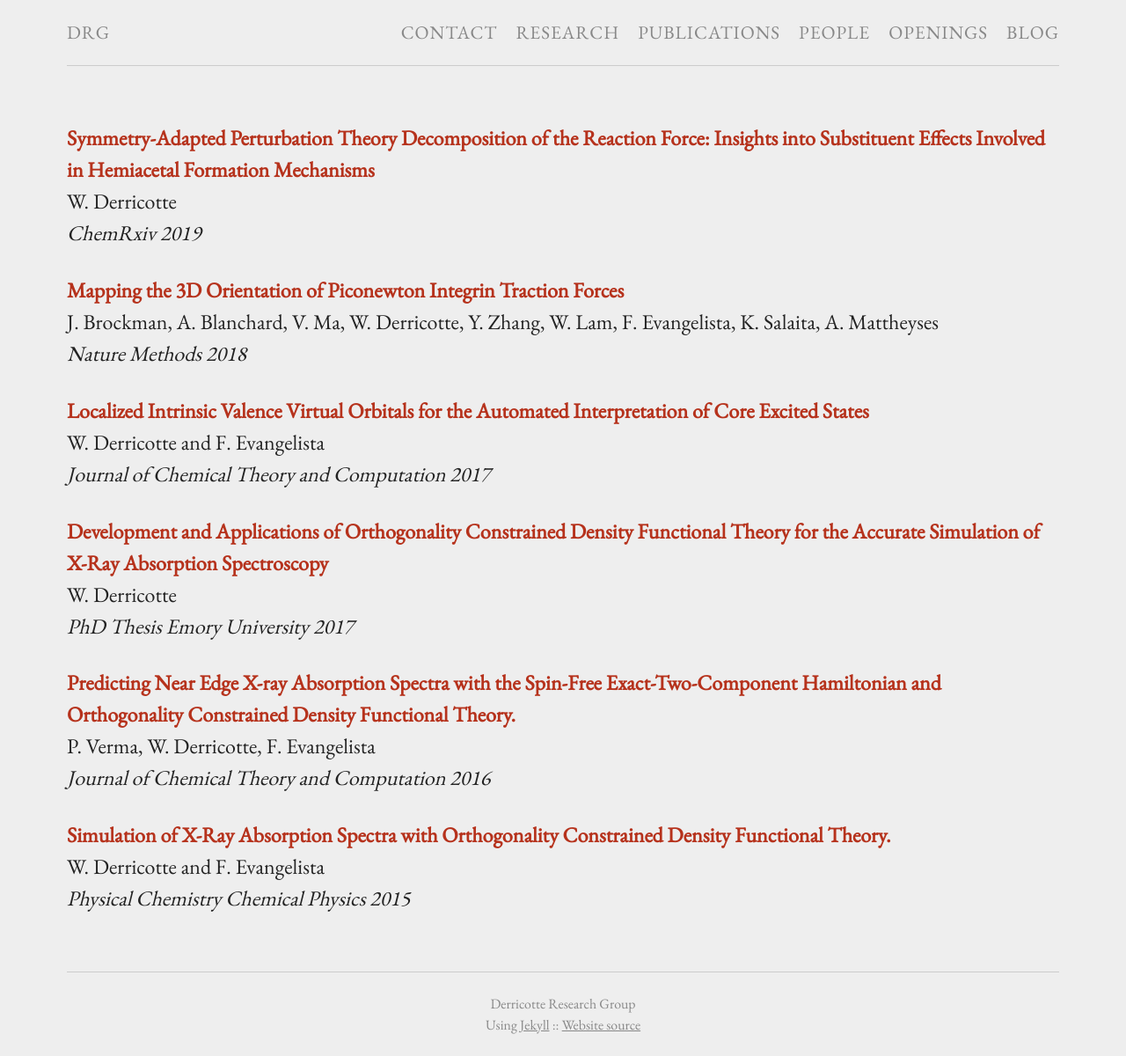
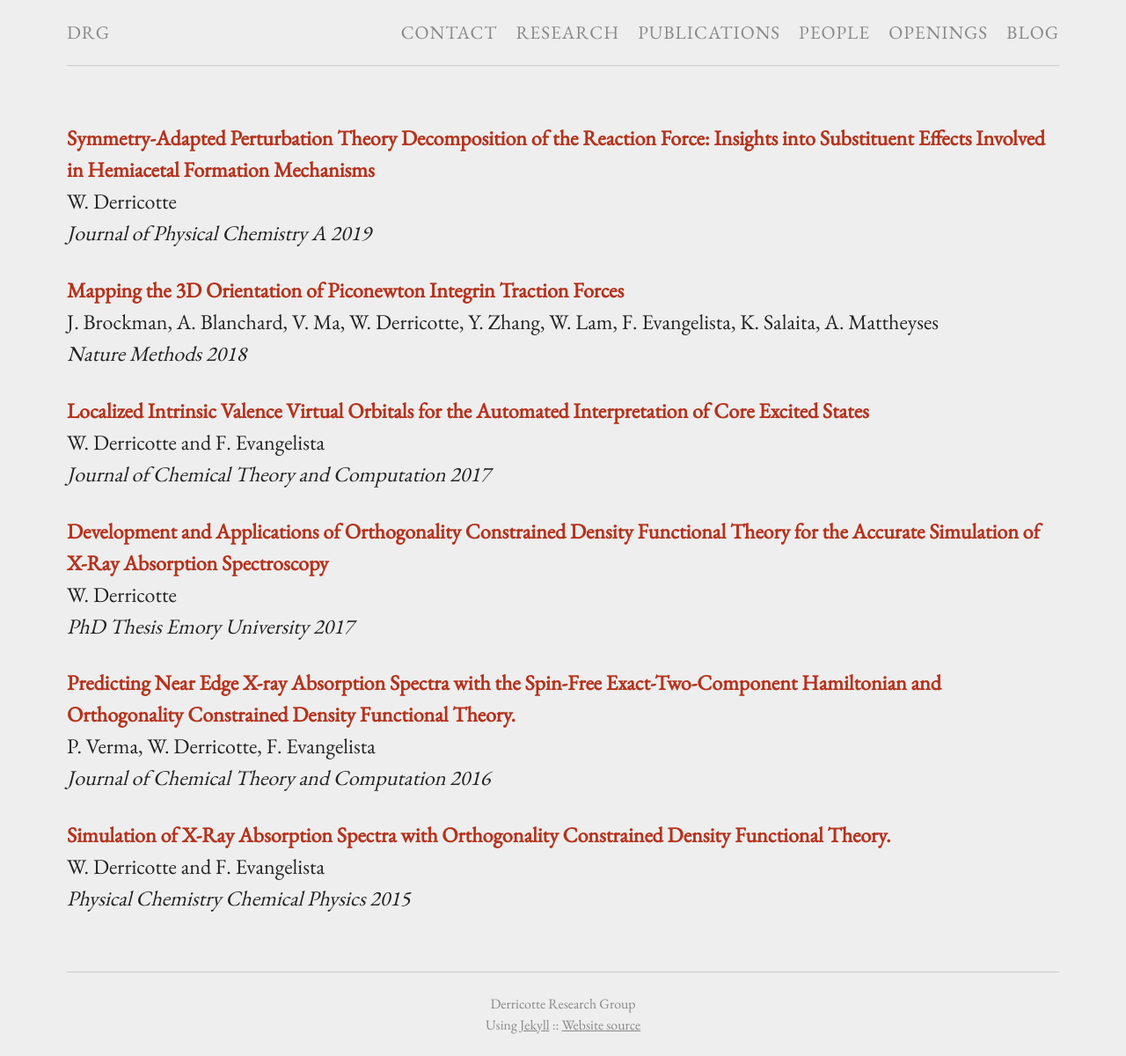
Before and after one commit to WDerricotte/wderricotte.github.io, a Jekyll site: the page built from publications.md, in a window 1280 px wide. Shown: the whole page at 88% size. Built offline with Jekyll 4.4.1, drawn with Linux system fonts in a browser that asks for light colours.

Commit message:
Changing publications as well

```diff
--- a/publications.md
+++ b/publications.md
@@ -5,7 +5,7 @@ title:
 pubs:
     - title:   "Symmetry-Adapted Perturbation Theory Decomposition of the Reaction Force: Insights into Substituent Effects Involved in Hemiacetal Formation Mechanisms"
       author:  "W. Derricotte"
-      journal: "ChemRxiv"
+      journal: "Journal of Physical Chemistry A"
       year:    "2019"
       url:     "https://chemrxiv.org/articles/Symmetry-Adapted_Perturbation_Theory_Decomposition_of_the_Reaction_Force_Insights_into_Substituent_Effects_Involved_in_Hemiacetal_Formation_Mechanisms/8956919"
 
```
